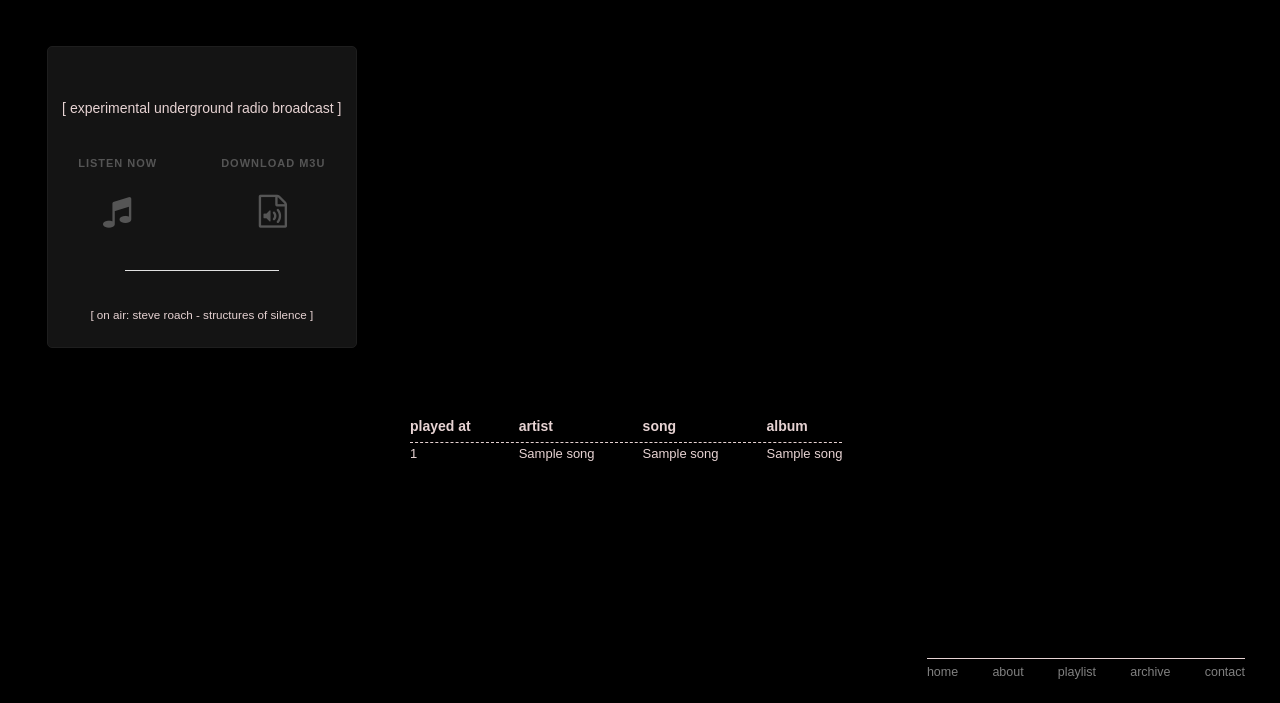
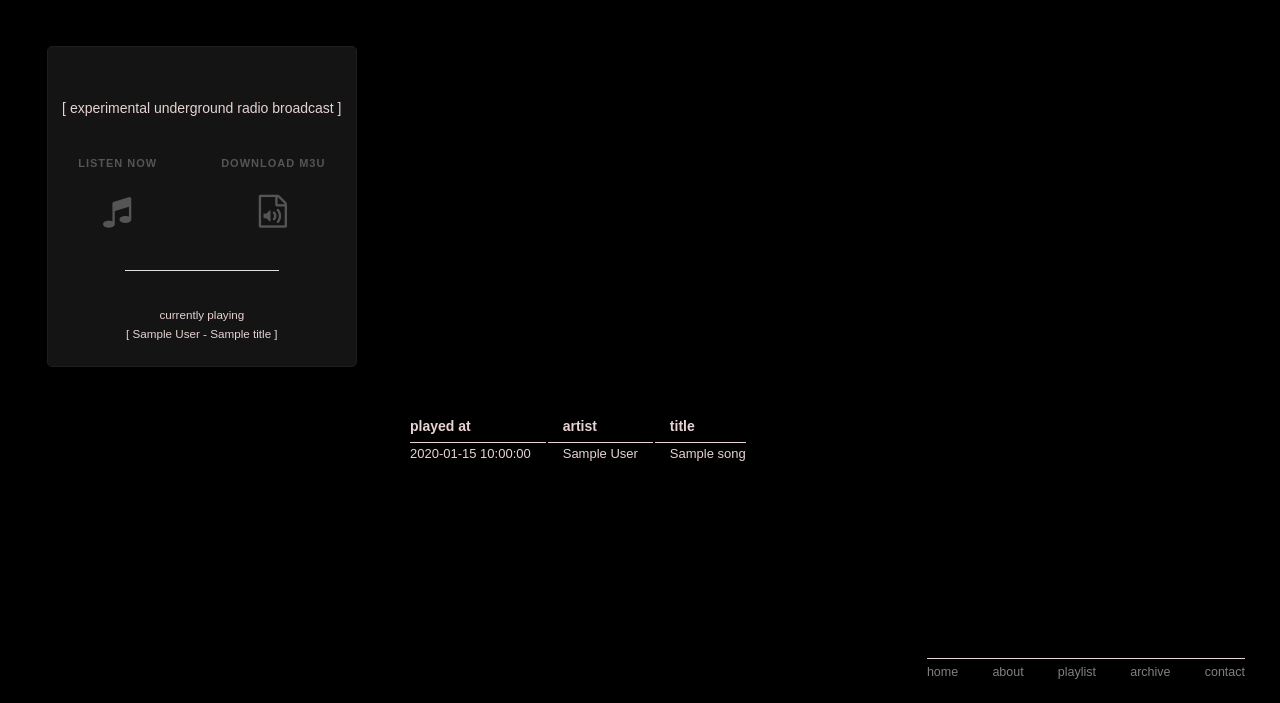
Before and after one commit to ExperimentalHypothesis/atma-fm, a Python web app: template app/templates/playlist.html in a window 1280 px wide. Shown: the top 703 px of the page. Run offline with Jinja, Linux system fonts and the light colour scheme; the template is opened without the code that fills it: most values are stand-ins (such as "Sample title", 1, 10 or a date in 2020); some web fonts are replaced.

Commit message:
interactive playlist and currently played song

```diff
--- a/app/static/css/style.css
+++ b/app/static/css/style.css
@@ -69,19 +69,20 @@ img {
 }
 
 .playlist{
+    /* position: absolute; */
     padding-bottom: 50px;
     padding-top: 50px;
-
+    /* padding-left: 200px; */
 }
 
 .playlist th {
     color: rgb(231, 211, 211);
-    border-bottom: 1pt dashed;
+    border-bottom: 1pt solid;
     font-family: 'Tomorrow', sans-serif;
     font-size: 14px;
     font-weight: 2000;
     line-height: 12px;
-    padding: 10px 23px 10px 23px;
+    padding: 10px 15px 10px 15px;
   }
 
 .playlist td {
@@ -91,7 +92,7 @@ img {
     font-size: 13px;
     font-weight: 300;
     line-height: 12px;
-    padding: 3px 23px 3px 23px;
+    padding: 3px 15px 3px 15px;
   }
 
 #contact-form{
--- a/app/templates/about.html
+++ b/app/templates/about.html
@@ -1,9 +1,9 @@
 {% extends "layout.html" %}
 {% block content %}
 <div class="box about form-label">
-  <p align="justify">this is a personal audiovisual project focusing on non-mainstream non-commercial ambient related & electroacoustic music. it is not rigidly devoted to one particular substyle/subgenre as might other online radio stations be - dronezone on soma.fm, ambientartsound, etc. - these guys are too good and there is no point to mimic them or compete with them. on the contrary, the spectrum of tunes that you can stumble upon here is fairly eclectic & wide and is probably best expressed with the wave sound-like word cloud on the main page.</p>
+  <p align="justify">this is a personal audio streaming project focusing on non-mainstream non-commercial ambient related & electroacoustic music. it is not rigidly devoted to one particular substyle/subgenre as might other online radio channels be - dronezone on soma.fm, ambientartsound, etc. - these guys are too good and there is no point to mimic them or compete with them. on the contrary, the spectrum of tunes that you can stumble upon here is fairly eclectic & wide and is probably best expressed with the wave sound-like word cloud on the main page.</p>
 
-  <p align="justify">all the tracks are ripped to 192 kbps, 44100 kbps, and all ran through audio loudness normalization algorithm to fit the current broadcasting standards ebu 128.</p>
+  <p align="justify">all the tracks are ripped to 192 kbps, 44100 kbps, and all ran through an audio loudness normalization algorithm to fit the current broadcasting standards defined in ebu 128.</p>
 
   <p  align="justify" style="font-size: 10">-- this is essentially a do-it-yourself project written from scratch on top of icecast using python, javascript, c/c++ & many other techs.</p>
 
--- a/app/templates/layout.html
+++ b/app/templates/layout.html
@@ -27,7 +27,8 @@
               </div>
               <audio id="player"><source src="http://64.227.34.185:8000/example1.ogg"></audio>
               <hr width=50%>
-              <small>[ on air:   steve roach - structures of silence ]</small>
+              <small> currently playing </small><br>
+              <small>[ {{ author }} -  {{ title }} ]</small>
               <br><br>
         <!-- </div> -->
       </div>
--- a/app/templates/playlist.html
+++ b/app/templates/playlist.html
@@ -3,28 +3,28 @@
 
 <div class="box">
   <!-- <div class="row">
-    <div class="eight columns"> -->
-      <table class='playlist'>
+    <div class="ten columns"> -->
+      <table class="playlist">
         <thead>
           <tr>
             <th>played at</th>
             <th>artist</th>
-            <th>song</th>
-            <th>album</th>
+            <th>title</th>
+            <!-- <th>album</th> -->
           </tr>
         <thead>
         {% for song in song_history %}
         <tbody>
           <tr>
-            <td> {{ song[0] }} </td>
-            <td> {{ song[1] }} </td>
-            <td> {{ song[2] }} </td>
-            <td> {{ song[3] }} </td>
+            <td> {{ song.played_at }} </td>
+            <td> {{ song.author }} </td>
+            <td> {{ song.title }} </td>
+            <!-- <td> {{ song.album }} </td> -->
           </tr>
         </tbody>
           {%endfor%}
       </table>
-  <!-- </div>
-  </div> -->
+   <!-- </div>
+  </div>  -->
 </div>
 {% endblock content %}
```
Also changed, not shown: app/helper_scripts/parse_song_history.py (+27 -1 lines), app/routes.py (+9 -4 lines), testing-mail.py (added, +25 -0 lines).
